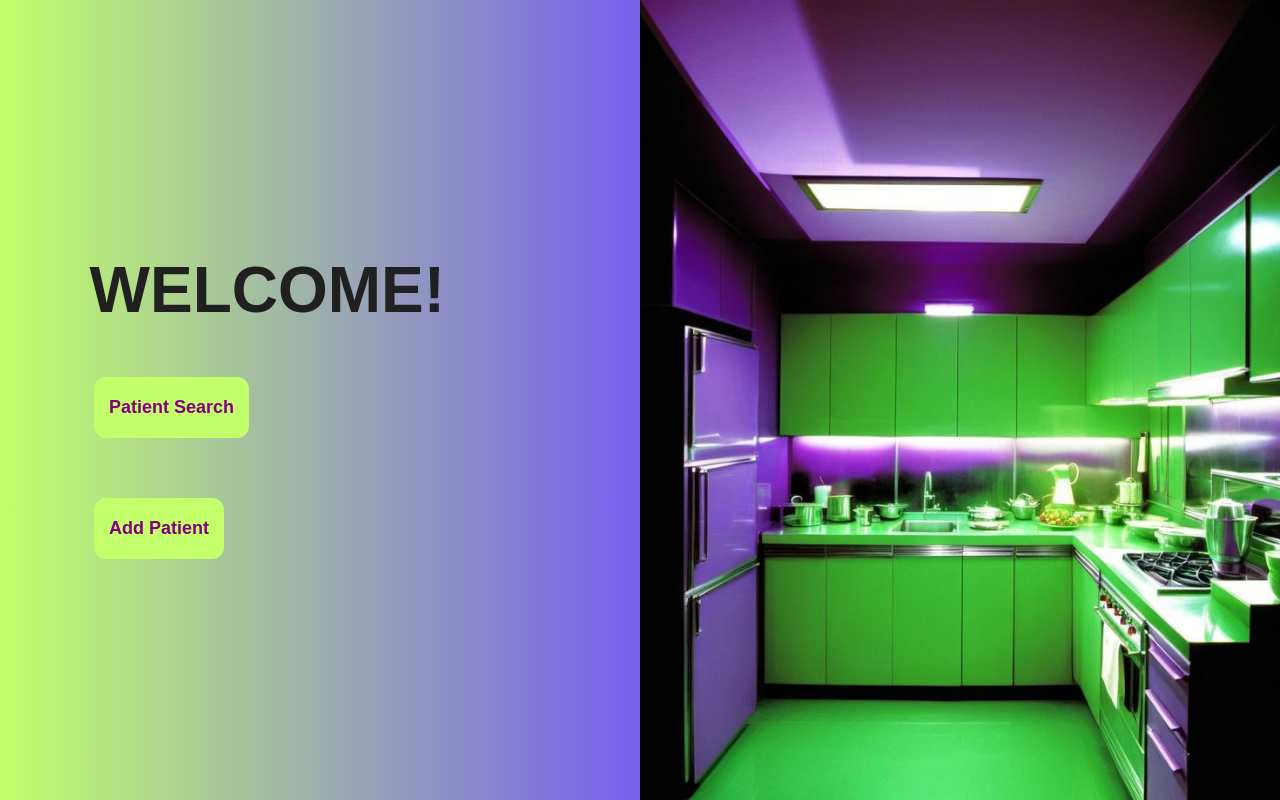
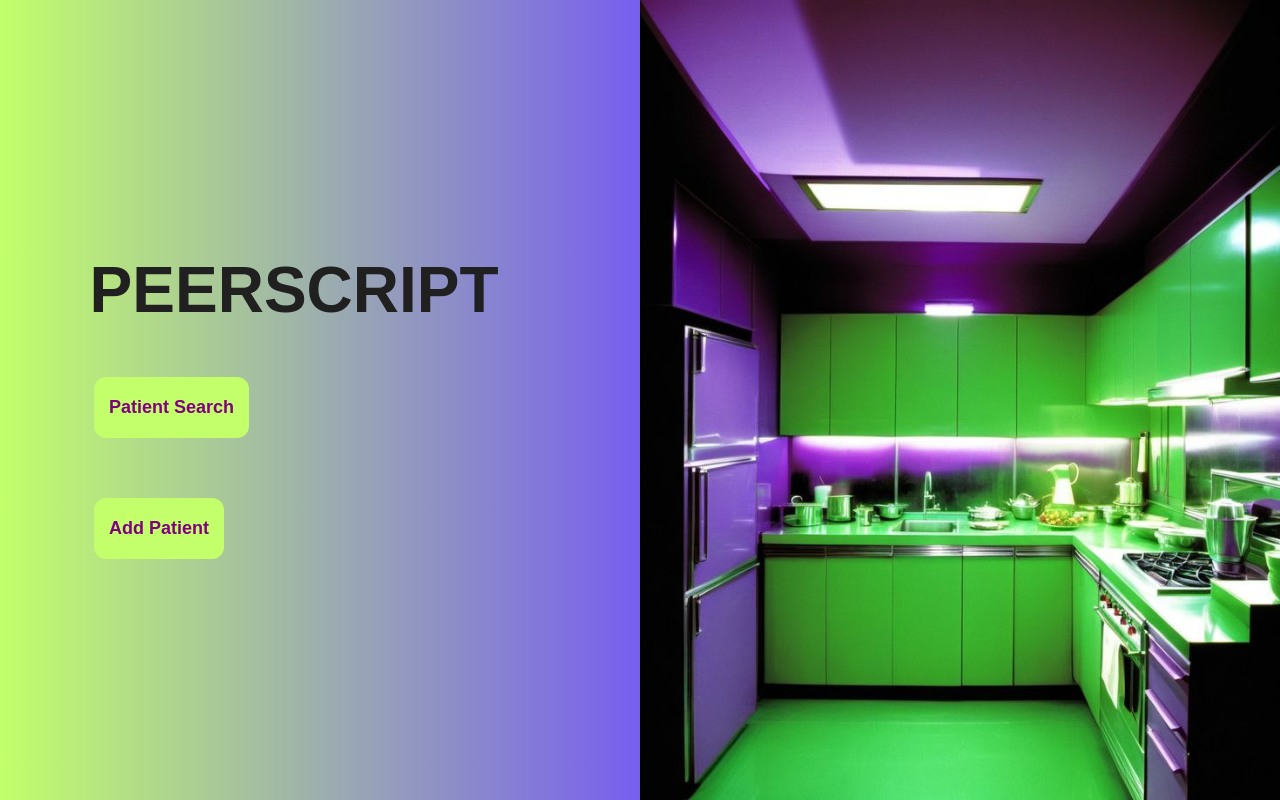
Before and after one commit to NeilBhandari/PeerScript-ShellHacks, a React (Vite) app in the folder fe/: page / in a window 1280 px wide. Built offline with nearby package versions, Linux system fonts and the light colour scheme.

Commit message:
Final update

```diff
--- a/fe/src/components/Search-Portal.jsx
+++ b/fe/src/components/Search-Portal.jsx
@@ -118,12 +118,18 @@ const SearchPage = () => {
         setError(null);
 
         try {
+            const prescriptionData = {
+                prescription1: prescriptions[0] || null,
+                prescription2: prescriptions[1] || null,
+                prescription3: prescriptions[2] || null
+            };
+
             const response = await fetch(`http://localhost:3000/api/patient/${selectedPatient._id}/prescriptions`, {
                 method: 'POST',
                 headers: {
                     'Content-Type': 'application/json',
                 },
-                body: JSON.stringify(prescriptions),
+                body: JSON.stringify(prescriptionData),
             });
 
             if (!response.ok) {
@@ -139,7 +145,6 @@ const SearchPage = () => {
             setIsLoading(false);
         }
     };
-
     return (
         <div className="search-box">
             <h2 className="search-title">Search Patient Records</h2>
--- a/fe/src/components/Welcome-Page.jsx
+++ b/fe/src/components/Welcome-Page.jsx
@@ -7,7 +7,7 @@ const WelcomePage = () => {
   return (
     <div className="welcome-page">
       <div className="left-side">
-        <h1 className="header">WELCOME!</h1> {/* Add a header here */}
+        <h1 className="header">PEERSCRIPT</h1> {/* Add a header here */}
         <Link to="/searchPage" className='Right-Button'>
           <button className="Welcome-Page-Buttons">Patient Search</button>
         </Link>
```
